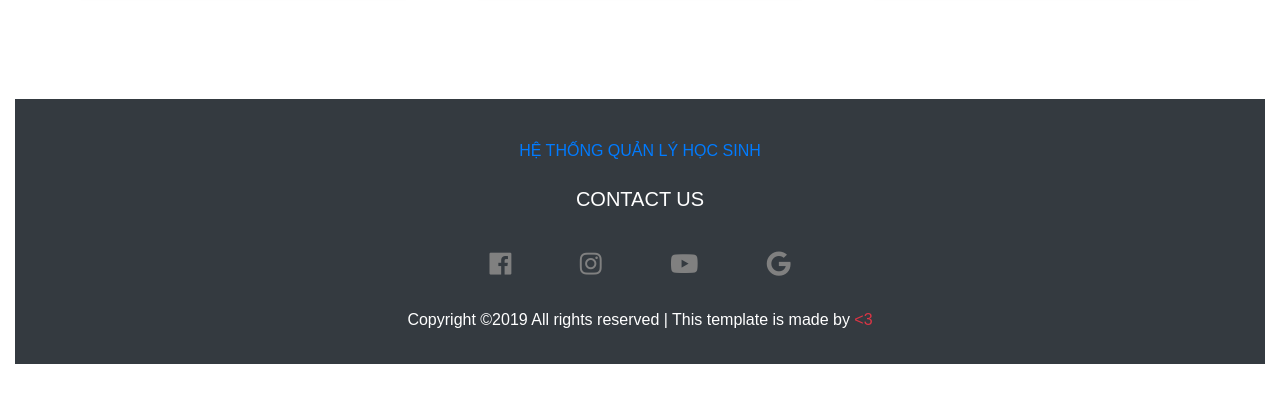
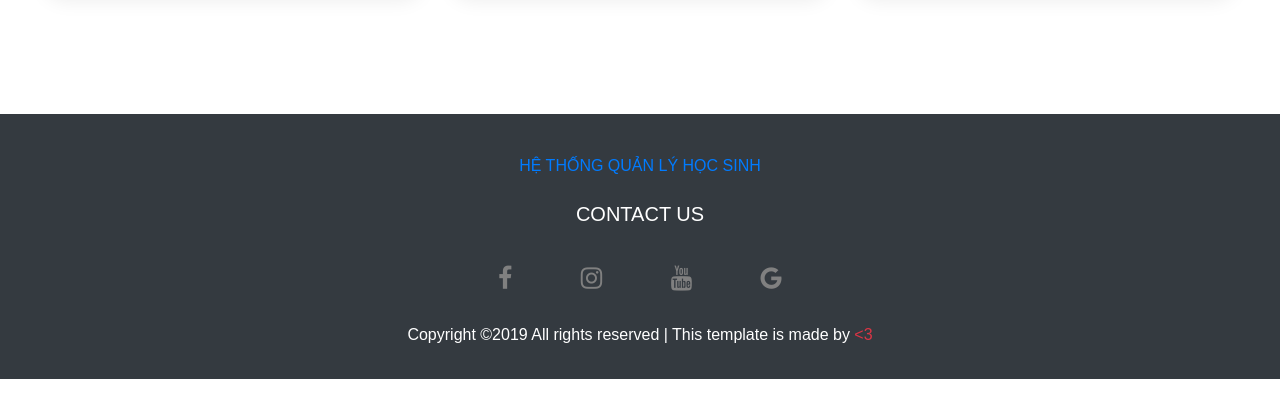
Before and after one commit to quoc2401/Student-Management-App, a Flask app: page / in a window 1280 px wide. Shown: the part 1640-2035 px from the top of the page. Before the commit the page ends 2004 px from the top, so only its background shows below. Run offline with Flask 2, Linux system fonts and the light colour scheme; parts of the project's set-up code (start-up, migrations or seed data) failed here and were passed over; some libraries are stand-ins or nearby versions.

Commit message:
custom trang chu

```diff
--- a/stumana/admin.py
+++ b/stumana/admin.py
@@ -224,4 +224,4 @@
 
 admin.add_view(LogoutView(name="Đăng xuất",
                           menu_icon_type='fa',
-                          menu_icon_value='fa-sign-out-alt'))
+                          menu_icon_value='fa-sign-out'))
--- a/stumana/templates/admin/master.html
+++ b/stumana/templates/admin/master.html
@@ -21,7 +21,6 @@
         <link href="{{ admin_static.url(filename='bootstrap/bootstrap4/css/font-awesome.min.css', v='4.7.0') }}" rel="stylesheet">
         <link rel="stylesheet" href="{{ url_for('static', filename='css/style.css') }}" />
         <script src="{{ url_for('static', filename='js/script.js') }}" ></script>
-        <link rel="stylesheet" href="https://use.fontawesome.com/releases/v5.7.0/css/all.css" integrity="sha384-lZN37f5QGtY3VHgisS14W3ExzMWZxybE1SJSEsQp9S+oqd12jhcu+A56Ebc1zFSJ" crossorigin="anonymous">
         {% if admin_view.extra_css %}
           {% for css_url in admin_view.extra_css %}
             <link href="{{ css_url }}" rel="stylesheet">
@@ -45,7 +44,7 @@
   </head>
 <body>
 {% block page_body %}
-    <div class="container-fluid">
+    <div class="">
         <nav class="navbar navbar-expand-lg navbar-dark bg-dark mb-2 sticky-top" role="navigation">
             <!-- Brand and toggle get grouped for better mobile display -->
             <button class="navbar-toggler" type="button" data-toggle="collapse" data-target="#admin-navbar-collapse"
--- a/stumana/templates/index.html
+++ b/stumana/templates/index.html
@@ -23,7 +23,7 @@
            style="height:500px; width:100%">
     </div>
     <div class="carousel-item">
-      <img src="{{ url_for('static', filename='images/cs4.jpg') }}" alt="Chicago"
+      <img src="{{ url_for('static', filename='images/cs1.jpg') }}" alt="Chicago"
            style="height:500px; width:100%">
     </div>
     <div class="carousel-item">
--- a/stumana/templates/layout/base.html
+++ b/stumana/templates/layout/base.html
@@ -10,14 +10,14 @@
     <script src="https://ajax.googleapis.com/ajax/libs/jquery/3.5.1/jquery.min.js"></script>
     <script src="https://cdnjs.cloudflare.com/ajax/libs/popper.js/1.16.0/umd/popper.min.js"></script>
     <script src="https://maxcdn.bootstrapcdn.com/bootstrap/4.5.2/js/bootstrap.min.js"></script>
-
+    <link rel="stylesheet" href="https://cdnjs.cloudflare.com/ajax/libs/font-awesome/4.7.0/css/font-awesome.min.css">
     <link rel="stylesheet" href="{{ url_for('static', filename='css/style.css') }}" />
     <script src="{{ url_for('static', filename='js/script.js') }}" ></script>
     {% block css %}{% endblock %}
     {% block js %}{% endblock %}
 </head>
 <body>
-    <div class="container-fluid">
+    <div class="">
         {% block header%}
             {% include 'layout/header.html' %}
         {% endblock %}
--- a/stumana/templates/layout/footer.html
+++ b/stumana/templates/layout/footer.html
@@ -5,10 +5,10 @@
         </div>
         <div class="social text-center">
             <h5 class="text-uppercase">CONTACT US</h5>
-            <a href="#"><i class="fab fa-facebook"></i></a>
-            <a href="#"><i class="fab fa-instagram"></i></a>
-            <a href="#"><i class="fab fa-youtube"></i></a>
-            <a href="#"><i class="fab fa-google"></i></a>
+            <a href="#"><i class="fa fa-facebook"></i></a>
+            <a href="#"><i class="fa fa-instagram"></i></a>
+            <a href="#"><i class="fa fa-youtube"></i></a>
+            <a href="#"><i class="fa fa-google"></i></a>
         </div>
         <div class="copyrights text-center">
             <p class="para">
```
Also changed, not shown: stumana/static/images/cs1.jpg (added), stumana/static/images/cs4.jpg (deleted).
